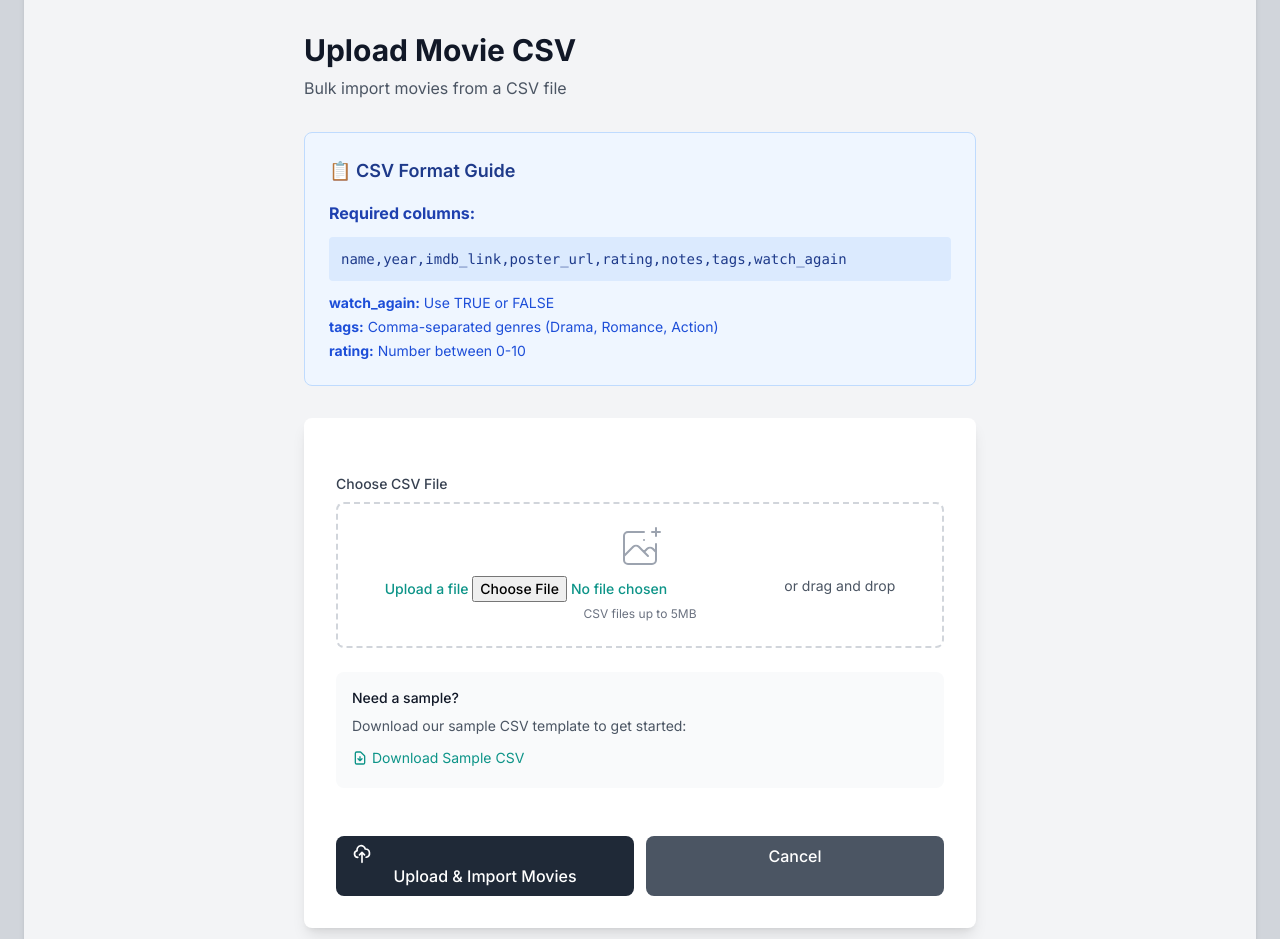
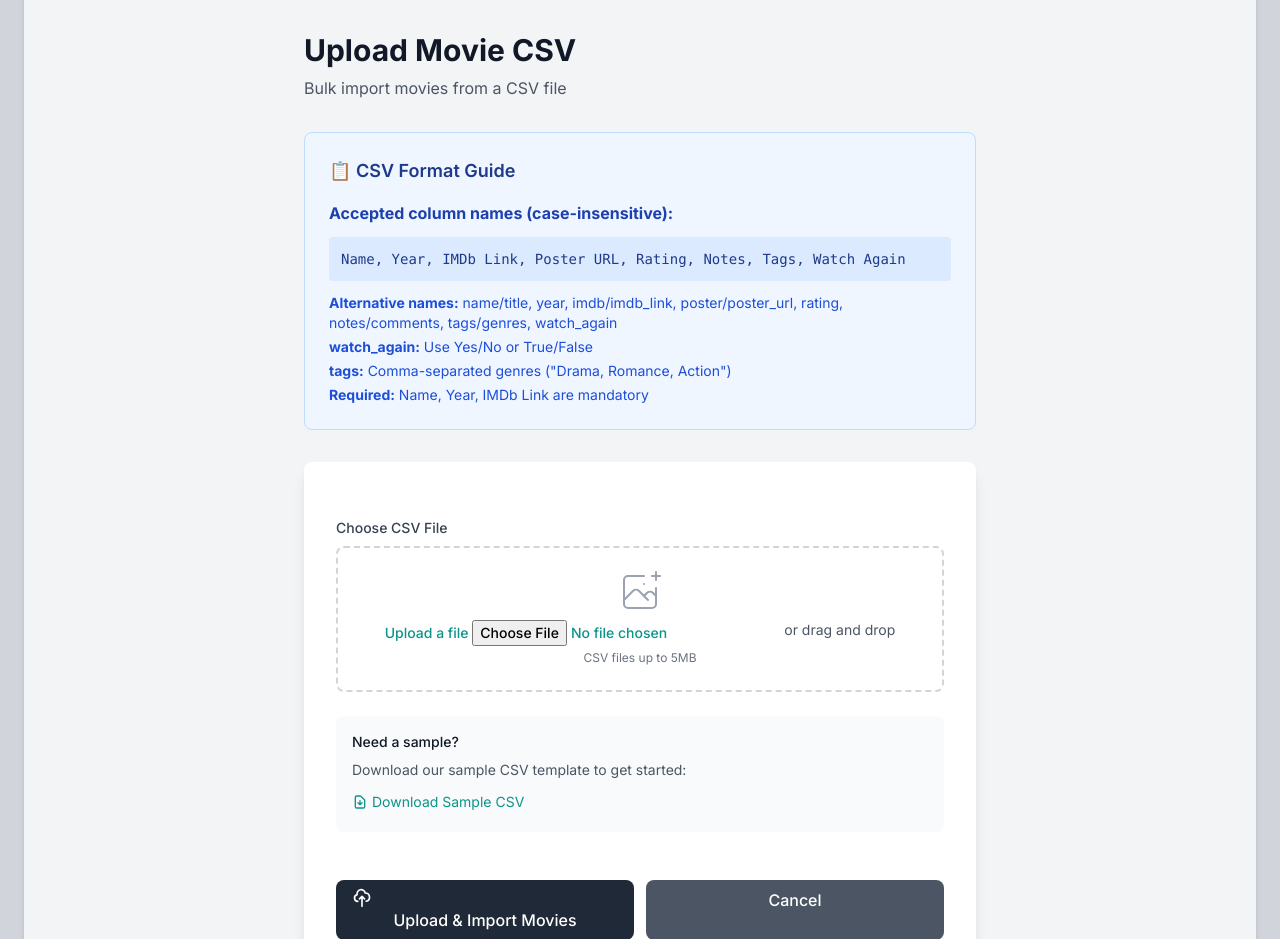
Before and after one commit to himanshuone/django-movie-tracker, a Django app: page /upload/ in a window 1280 px wide. Shown: the part 92-1031 px from the top of the page. Run offline with Django 5.2, Linux system fonts and the light colour scheme; style sheets or scripts are compiled from the project's sources.

Commit message:
Fix CSV import to handle multiple column formats
✅ Enhanced CSV Import:
  - Handle multiple column name variations (case-insensitive)
  - Support Name/name/Title, Year/year, IMDb/imdb/imDb Link, etc.
  - Better error handling for malformed CSV files
  - Added tags and watch_again field processing
  - Support Yes/No and True/False for watch_again field
  - More flexible CSV parsing for different export formats

✅ Updated Upload Template:
  - Clear format instructions and examples
  - Show all accepted column name variations
  - Updated branding to iseethrough
  - Better user guidance for CSV format

🔧 Should resolve the 281 missing fields errors by accepting more CSV formats

```diff
--- a/movies/views.py
+++ b/movies/views.py
@@ -125,19 +125,25 @@ def upload_csv(request):
                 io_string = io.StringIO(decoded_file)
                 csv_reader = csv.DictReader(io_string)
 
+                # Get the header row for debugging
+                fieldnames = csv_reader.fieldnames
+                print(f'CSV Headers found: {fieldnames}')
+
                 added_count = 0
                 error_count = 0
                 errors = []
 
                 for row_num, row in enumerate(csv_reader, start=2):
                     try:
-                        # Clean and validate data
-                        name = row.get('Name', '').strip()
-                        year = row.get('Year', '').strip()
-                        imdb_link = row.get('IMDb', '').strip()
-                        poster_url = row.get('Poster', '').strip()
-                        rating = row.get('Rating', '').strip()
-                        notes = row.get('Notes', '').strip()
+                        # Clean and validate data - handle different column name variations
+                        name = (row.get('Name') or row.get('name') or row.get('Movie Name') or row.get('Title') or '').strip()
+                        year = (row.get('Year') or row.get('year') or row.get('Release Year') or '').strip()
+                        imdb_link = (row.get('IMDb') or row.get('imdb') or row.get('IMDb Link') or row.get('imdb_link') or '').strip()
+                        poster_url = (row.get('Poster') or row.get('poster') or row.get('Poster URL') or row.get('poster_url') or '').strip()
+                        rating = (row.get('Rating') or row.get('rating') or row.get('My Rating') or '').strip()
+                        notes = (row.get('Notes') or row.get('notes') or row.get('Comments') or '').strip()
+                        tags = (row.get('Tags') or row.get('tags') or row.get('Genres') or row.get('Genre') or '').strip()
+                        watch_again = (row.get('Watch Again') or row.get('watch_again') or row.get('Worth Watching Again') or '').strip()
 
                         if not name or not year or not imdb_link:
                             errors.append(f'Row {row_num}: Missing required fields (Name, Year, or IMDb)')
@@ -166,6 +172,13 @@ def upload_csv(request):
                                 movie_data['rating'] = float(rating)
                             except ValueError:
                                 pass
+
+                        if tags:
+                            movie_data['tags'] = tags
+
+                        # Handle watch_again field
+                        if watch_again:
+                            movie_data['watch_again'] = watch_again.lower() in ['yes', 'true', '1', 'y']
 
                         Movie.objects.create(**movie_data)
                         added_count += 1
--- a/templates/movies/upload_csv.html
+++ b/templates/movies/upload_csv.html
@@ -1,6 +1,6 @@
 {% extends 'base.html' %}
 
-{% block title %}Upload CSV - Movie Tracker{% endblock %}
+{% block title %}Upload CSV - iseethrough{% endblock %}
 
 {% block content %}
 <div class="max-w-2xl mx-auto">
@@ -14,14 +14,15 @@
     <div class="bg-blue-50 border border-blue-200 rounded-lg p-6 mb-8">
         <h3 class="text-lg font-semibold text-blue-900 mb-4">📋 CSV Format Guide</h3>
         <div class="space-y-3">
-            <p class="text-blue-800"><strong>Required columns:</strong></p>
+            <p class="text-blue-800"><strong>Accepted column names (case-insensitive):</strong></p>
             <code class="block bg-blue-100 p-3 rounded text-sm text-blue-900">
-                name,year,imdb_link,poster_url,rating,notes,tags,watch_again
+                Name, Year, IMDb Link, Poster URL, Rating, Notes, Tags, Watch Again
             </code>
             <div class="text-blue-700 text-sm space-y-1">
-                <p><strong>watch_again:</strong> Use TRUE or FALSE</p>
-                <p><strong>tags:</strong> Comma-separated genres (Drama, Romance, Action)</p>
-                <p><strong>rating:</strong> Number between 0-10</p>
+                <p><strong>Alternative names:</strong> name/title, year, imdb/imdb_link, poster/poster_url, rating, notes/comments, tags/genres, watch_again</p>
+                <p><strong>watch_again:</strong> Use Yes/No or True/False</p>
+                <p><strong>tags:</strong> Comma-separated genres ("Drama, Romance, Action")</p>
+                <p><strong>Required:</strong> Name, Year, IMDb Link are mandatory</p>
             </div>
         </div>
     </div>
```
